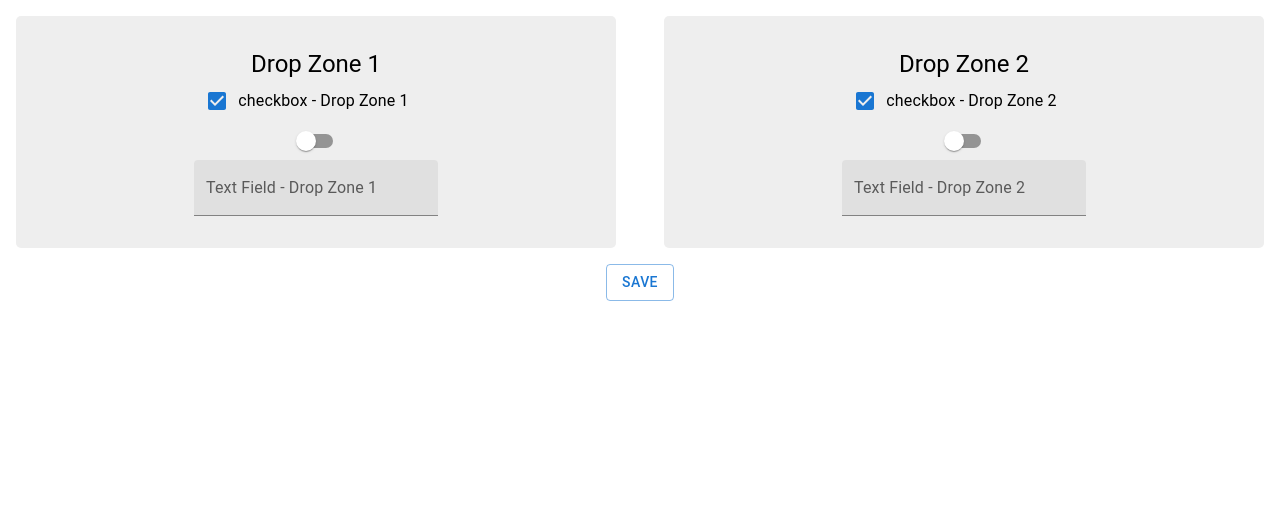
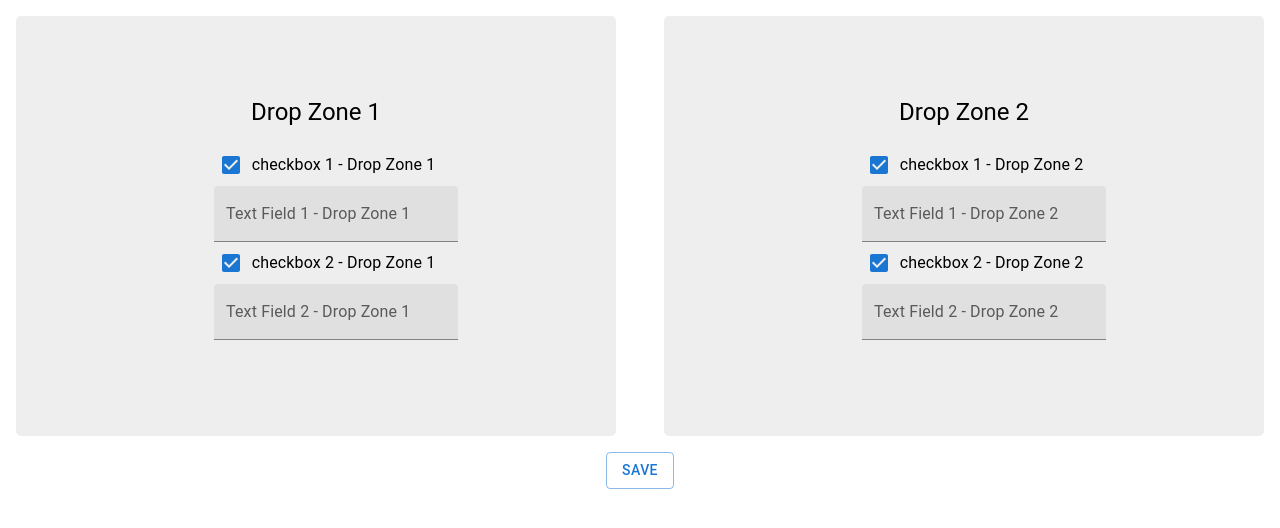
Before and after one commit to theunrealhulk/paytic-test, a React (Create React App) app: page / in a window 1280 px wide. Shown: the top 528 px of the page. Built offline with nearby package versions, Linux system fonts and the light colour scheme.

Commit message:
Update DropZone Input Items and add beautiful-dnd

```diff
--- a/package.json
+++ b/package.json
@@ -15,9 +15,11 @@
     "@types/react-dom": "^18.2.6",
     "node-sass": "^7.0.3",
     "react": "^18.2.0",
+    "react-beautiful-dnd": "^13.1.1",
     "react-dom": "^18.2.0",
     "react-scripts": "5.0.1",
     "typescript": "^4.9.5",
+    "uuidv4": "^6.2.13",
     "web-vitals": "^2.1.4"
   },
   "scripts": {
@@ -43,5 +45,8 @@
       "last 1 firefox version",
       "last 1 safari version"
     ]
+  },
+  "devDependencies": {
+    "@types/react-beautiful-dnd": "^13.1.4"
   }
 }
--- a/src/components/DropZone.scss
+++ b/src/components/DropZone.scss
@@ -5,3 +5,9 @@
     border-radius: 5px;
 
 }
+.drop-zone * {
+    cursor: grab;
+}
+li{
+    list-style: none;
+}
--- a/src/components/DropZone.tsx
+++ b/src/components/DropZone.tsx
@@ -1,15 +1,20 @@
-import React, { ReactNode } from 'react';
+import React, { useState } from 'react';
 import { Typography } from '@mui/material';
-import './DropZone.scss'
-import Grid from '@mui/material/Grid';
-import Button from '@mui/material/Button';
+import './DropZone.scss';
 import FormControlLabel from '@mui/material/FormControlLabel';
 import Checkbox from '@mui/material/Checkbox';
-import Switch from '@mui/material/Switch';
 import TextField from '@mui/material/TextField';
+import { v4 as uuid } from 'uuid';
+
+
 type DropZoneProps = {
   title?: string;
+};
 
+type DropZoneItem = {
+  id: string;
+  position: string;
+  content: React.ReactNode;
 };
 
 const DropZone = ({ title }: DropZoneProps) => {
@@ -19,20 +24,42 @@ const DropZone = ({ title }: DropZoneProps) => {
     }
     return label;
   };
+
+  const [data, setData] = useState<DropZoneItem[]>([
+    {
+      id: uuid(),
+      position: '1',
+      content: <FormControlLabel control={<Checkbox defaultChecked />} label={labelWithSuffix('checkbox 1')} />,
+    },
+    {
+      id: uuid(),
+      position: '2',
+      content: <TextField id="filled-basic" label={labelWithSuffix('Text Field 1')} variant="filled" />,
+    },
+    {
+      id: uuid(),
+      position: '3',
+      content: <FormControlLabel control={<Checkbox defaultChecked />} label={labelWithSuffix('checkbox 2')} />,
+    },
+    {
+      id: uuid(),
+      position: '4',
+      content: <TextField id="filled-basic" label={labelWithSuffix('Text Field 2')} variant="filled" />,
+    },
+  ]);
+
   return (
     <div className="drop-zone">
+      <div className="drop-zone">
         {title && <Typography variant="h5">{title}</Typography>}
-      <Grid>
-              <Grid item md={12}>
-              <FormControlLabel control={<Checkbox defaultChecked />} label={labelWithSuffix('checkbox')} />
-              </Grid>
-              <Grid item md={12}>
-                <Switch aria-label='switch zone 1' />
-              </Grid>
-              <Grid item md={12}>
-                <TextField id="filled-basic" label={labelWithSuffix('Text Field')} variant="filled" />
-              </Grid>
-            </Grid>
+        <ul>
+        {data.map((item) => (
+            <li key={item.id}>
+            {item.content}
+            </li>
+        ))}
+        </ul>
+      </div>
     </div>
   );
 };
```
Also changed, not shown: 1 other file (tests, documents, lock files or other folders). Lines whose indentation alone changed are shown as unchanged.
